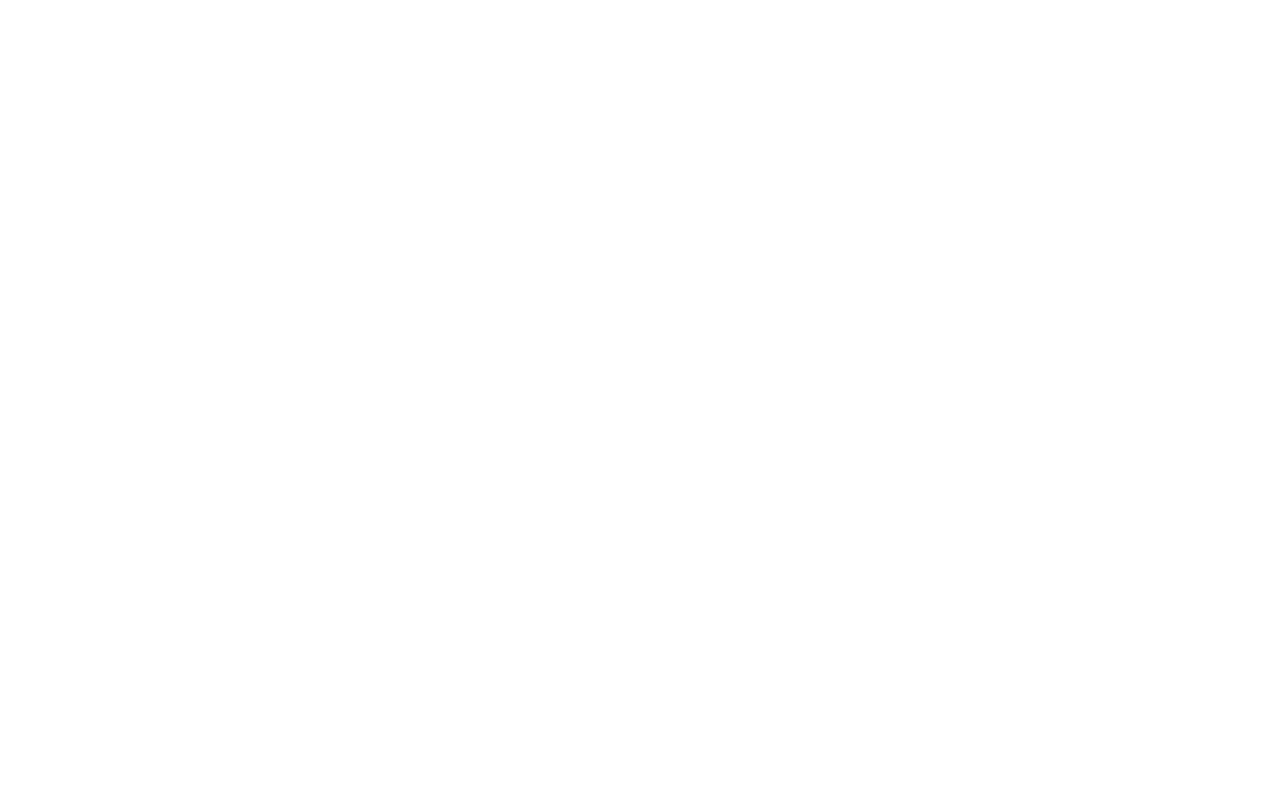
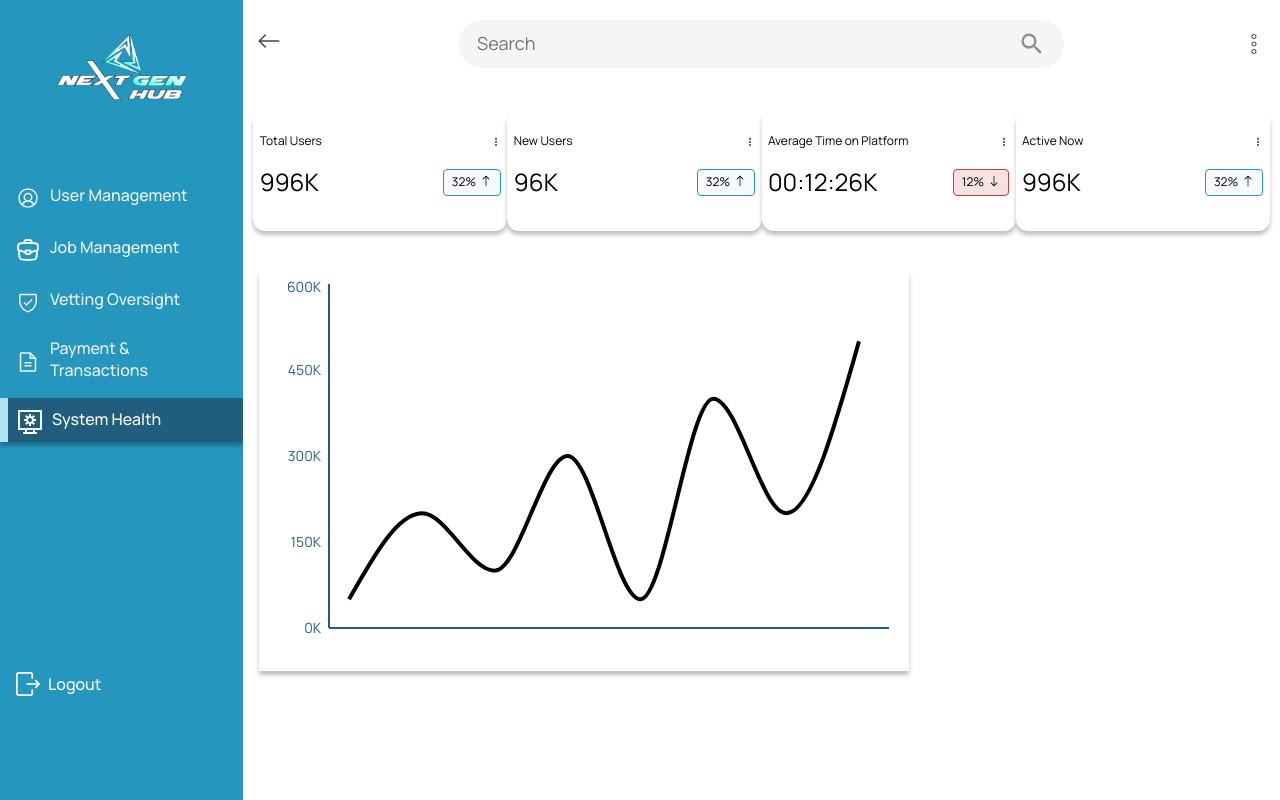
Before and after one commit to nxg-hub/nxg-job-hub-admin, a React (Vite) app: page /health in a window 1280 px wide. Before the commit this address had no page. Built offline with nearby package versions, Linux system fonts and the light colour scheme.

Commit message:
added system health component

```diff
--- a/src/Router.jsx
+++ b/src/Router.jsx
@@ -12,6 +12,7 @@
 import ViewTalent from "./pages/Dashboard/routes/ViewTalent";
 import Transactions from "./pages/Dashboard/routes/Transactions";
 import Jobmanagement from "./pages/Dashboard/routes/Jobmanagement/Jobmanagement";
+import { Systemhealth } from "./pages/Dashboard/routes/Health/Systemhealth";
 function Router (){
   return (
     <ReactRouter>
@@ -27,6 +28,7 @@
           <Route path="view-talent" element={<ViewTalent />} />
           <Route path="payments" element={<Transactions />} />
           <Route path="jobmanagement" element={<Jobmanagement />} />
+          <Route path="health" element={<Systemhealth />} />
         </Route>
       </Routes>
 
--- /dev/null
+++ b/src/pages/Dashboard/routes/Health/HealthChart.jsx
@@ -0,0 +1,63 @@
+import React from 'react'
+import { LineChart, Line, XAxis, YAxis, ResponsiveContainer} from 'recharts';
+
+const HealthChart = () => {
+    const data = [
+        {
+          name: '0H',
+          pv: 50,
+        },
+        {
+          name: '1H',
+          pv: 200,
+        },
+        {
+          name: '24H',
+          pv: 100,
+        },
+        {
+          name: '1W',
+          pv: 300,
+        },
+        {
+          name: '1M',
+          pv: 50,
+        },
+        {
+          name: '3M',
+          pv: 400,
+        },
+        {
+          name: '6M',
+          pv: 200,
+        },
+        {
+          name: '1Y',
+          pv: 500,
+        },
+    ];
+
+  return (
+    <div className='charts'>
+        <ResponsiveContainer width="100%" height="100%">
+            <LineChart
+            width={450}
+            height={300}
+            data={data}
+            margin={{
+                top: 5,
+                right: 20,
+                left: 10,
+                bottom: 5,
+            }}
+            >
+            <XAxis dataKey="none"  tickLine={false} padding={{ left: 20, right: 30 }} stroke="#215E7D" strokeWidth={2}/>
+            <YAxis tickLine={false} stroke="#215E7D" strokeWidth={2} color='#000' fontSize={14} fontWeight={400} unit="K"/>
+            <Line type="monotone" dataKey="pv" stroke="#000" strokeWidth={4} dot={false}  />
+            </LineChart>
+      </ResponsiveContainer>
+    </div>
+  )
+}
+
+export default HealthChart
--- /dev/null
+++ b/src/pages/Dashboard/routes/Health/Systemhealth.jsx
@@ -0,0 +1,82 @@
+import React from 'react'
+import { Link } from 'react-router-dom'
+import { BsArrowLeft } from 'react-icons/bs'
+import { MdOutlineSearch } from 'react-icons/md'
+import { CiMenuKebab } from 'react-icons/ci'
+import { BsArrowUp, BsArrowDown } from 'react-icons/bs'
+import './health.scss'
+import HealthChart from './HealthChart'
+
+export const Systemhealth = () => {
+    const userHealth = [
+        {
+            id: 1,
+            healthTitle : "Total Users",
+            healthData: "996K",
+            healthRatio:" 32%",
+            healthIcon: < BsArrowUp />,
+            healthGroup: "Ascend"
+        },
+        {
+            id: 2,
+            healthTitle : "New Users",
+            healthData: "96K",
+            healthRatio:" 32%",
+            healthIcon: < BsArrowUp />,
+            healthGroup: "Ascend"
+        },
+        {
+            id: 3,
+            healthTitle : "Average Time on Platform",
+            healthData: "00:12:26K",
+            healthRatio:" 12%",
+            healthIcon: < BsArrowDown />,
+            healthGroup: "Descend"
+        },
+        {
+            id: 4,
+            healthTitle : "Active Now",
+            healthData: "996K",
+            healthRatio:" 32%",
+            healthIcon: < BsArrowUp />,
+            healthGroup: "Ascend"
+        },
+    ];
+
+  return (
+    <div className='vetting health'>
+        <section className="vetting-header-section">
+            <Link to={"/admindashboard"}>
+                <BsArrowLeft style={{fontSize:"24px", color: "#444444"}}/>
+            </Link>
+            <div className="admin-search">
+                <input type="search" placeholder='Search' />
+                <MdOutlineSearch style={{fontSize:"28px", color: "#8E8E8E"}}/>
+            </div>
+            <CiMenuKebab style={{fontSize:"24px", color: "#444444"}}/>
+        </section>
+        <section className="user-health">
+            <div className="user-health-container">
+                {userHealth.map((health) => (
+                    <div className="health-card" key={health.id}>
+                        <div className="health-card-title">
+                            <h5>{health.healthTitle}</h5>
+                            <CiMenuKebab fontSize={10} />
+                        </div>
+                        <div className="health-data-container">
+                            <p>{health.healthData}</p>
+                            <div className={health.healthGroup === "Descend" ? "descend" : "ratio"}>
+                                <p>{health.healthRatio}</p>
+                                <span>{health.healthIcon}</span>
+                            </div>
+                        </div>
+                    </div>
+                ))}
+            </div>
+        </section>
+        <section className="health-chart">
+            <HealthChart />
+        </section>
+    </div>
+  )
+}
--- /dev/null
+++ b/src/pages/Dashboard/routes/Health/health.scss
@@ -0,0 +1,85 @@
+.health {
+    box-shadow: none;
+    .user-health {
+        width: 100%;
+        margin: 2.5rem auto;
+        .user-health-container {
+            width: 98%;
+            margin: auto;
+            display: flex;
+            flex-direction: row;
+            justify-content: space-between;
+            align-items: center;
+            .health-card {
+                width: 100%;
+                max-width: 280px;
+                height: 120px;
+                border: none;
+                background: #fff;
+                border-radius: 12px;
+                padding: .4rem;
+                box-shadow: 0px 4px 4px 0px rgba(0, 0, 0, 0.25);
+                .health-card-title, .health-data-container {
+                    display: flex;
+                    justify-content: space-between;
+                    align-items: center;
+                    margin-top: 1rem;
+                    h5 {
+                        font-size: 12px;
+                        font-weight: 400;
+                        line-height: 16.39px;
+                    }
+                    p {
+                        font-size: 24px;
+                        font-weight: 400;
+                        line-height: 32.78px;
+                    }
+                }
+                 .health-data-container .ratio {
+                        display: flex;
+                        justify-content: space-between;
+                        align-items: center;
+                        gap: 4px;
+                        border: 1px solid #2596BE;
+                        border-radius: 4px;
+                        background: #F6F9FF;
+                        padding: 4px 8px;
+                        p {
+                            font-size: 12px;
+                            line-height: 16.39px;
+                        }
+                        span {
+                            font-size: 12px;
+                        }
+                    }
+                 .health-data-container .descend {
+                        display: flex;
+                        justify-content: space-between;
+                        align-items: center;
+                        gap: 4px;
+                        border: 1px solid rgba(203, 60, 60, 1);
+                        border-radius: 4px;
+                        background: rgba(203, 60, 60, 0.15);
+                        padding: 4px 8px;
+                        p {
+                            font-size: 12px;
+                            line-height: 16.39px;
+                        }
+                        span {
+                            font-size: 12px;
+                        }
+                    }
+            }
+        }
+    }
+    .health-chart {
+        margin: 2rem 1rem;
+    }
+}
+.charts {
+    width: 100%;
+    max-width: 650px;
+    height: 400px;
+    padding: .5rem 0;
+    box-shadow: 0px 4px 4px 0px rgba(0, 0, 0, 0.25);
+}
```
